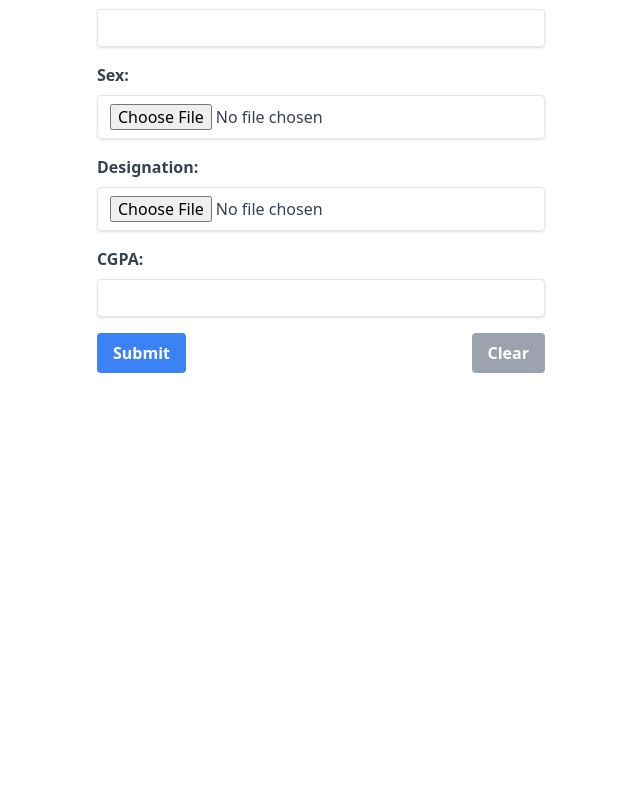
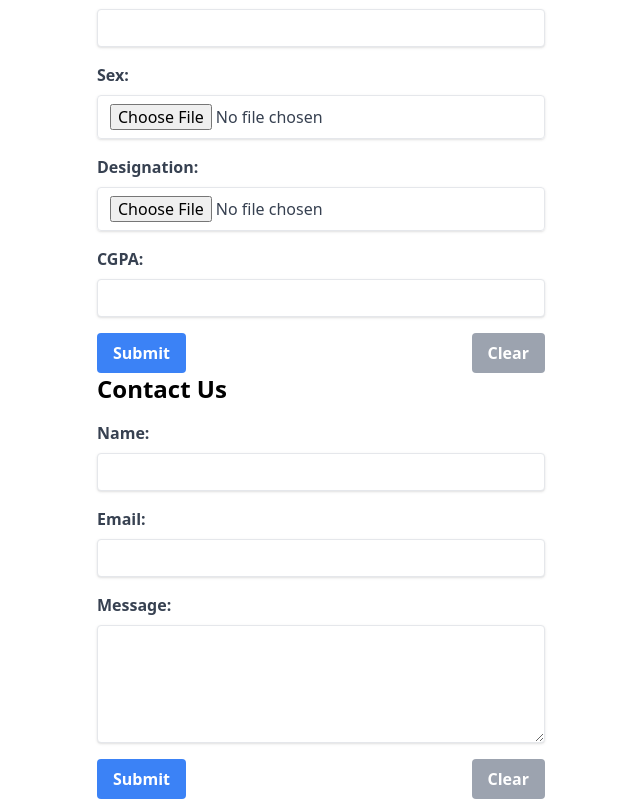
Before and after one commit to Chachu21/HRMS, a React (Create React App) app in the folder frontend/: page / in a window 1280 px wide. Shown: the part 2495-3294 px from the top of the page, without its empty margins (319-959 px from the left). Before the commit the page ends 2868 px from the top, so only its background shows below. Built offline with nearby package versions, Linux system fonts and the light colour scheme.

Commit message:
i have added contact-pages

```diff
--- a/frontend/src/App.js
+++ b/frontend/src/App.js
@@ -2,6 +2,7 @@ import { Route, Routes } from "react-router-dom";
 import LandingPage from "./pages/LandingPage";
 import Register from "./pages/Register";
 import Login from "./pages/Login";
+import ContactPage from "./comopnents/contact/contactPage";
 import JobVacancyAnnouncement from './comopnents/vacancy/VacancyPage';
 import { ToastContainer } from "react-toastify";
 import "react-toastify/dist/ReactToastify.css";
@@ -39,6 +40,7 @@ function App() {
       <ToastContainer />
 <div>
   <JobVacancyAnnouncement />
+  <ContactPage />
 </div>
 
     </div>
--- /dev/null
+++ b/frontend/src/comopnents/contact/contactPage.jsx
@@ -0,0 +1,82 @@
+import React, { useState } from "react";
+
+function ContactPage() {
+  const [name, setName] = useState("");
+  const [email, setEmail] = useState("");
+  const [message, setMessage] = useState("");
+
+  const handleSubmit = (event) => {
+    event.preventDefault();
+    // TODO: handle form submission
+  };
+
+  const handleClear = () => {
+    setName("");
+    setEmail("");
+    setMessage("");
+  };
+
+  return (
+    <div className="max-w-md mx-auto">
+      <h2 className="text-2xl font-bold mb-4">Contact Us</h2>
+      <form onSubmit={handleSubmit} className="space-y-4">
+        <div className="flex flex-col">
+          <label htmlFor="name" className="text-gray-700 font-bold mb-2">
+            Name:
+          </label>
+          <input
+            id="name"
+            type="text"
+            value={name}
+            onChange={(e) => setName(e.target.value)}
+            className="shadow appearance-none border rounded w-full py-2 px-3 text-gray-700 leading-tight focus:outline-none focus:shadow-outline"
+            required
+          />
+        </div>
+        <div className="flex flex-col">
+          <label htmlFor="email" className="text-gray-700 font-bold mb-2">
+            Email:
+          </label>
+          <input
+            id="email"
+            type="email"
+            value={email}
+            onChange={(e) => setEmail(e.target.value)}
+            className="shadow appearance-none border rounded w-full py-2 px-3 text-gray-700 leading-tight focus:outline-none focus:shadow-outline"
+            required
+          />
+        </div>
+        <div className="flex flex-col">
+          <label htmlFor="message" className="text-gray-700 font-bold mb-2">
+            Message:
+          </label>
+          <textarea
+            id="message"
+            value={message}
+            onChange={(e) => setMessage(e.target.value)}
+            className="shadow appearance-none border rounded w-full py-2 px-3 text-gray-700 leading-tight focus:outline-none focus:shadow-outline"
+            rows={5}
+            required
+          />
+        </div>
+        <div className="flex justify-between">
+          <button
+            type="submit"
+            className="bg-blue-500 hover:bg-blue-700 text-white font-bold py-2 px-4 rounded focus:outline-none focus:shadow-outline"
+          >
+            Submit
+          </button>
+          <button
+            type="button"
+            onClick={handleClear}
+            className="bg-gray-400 hover:bg-gray-500 text-white font-bold py-2 px-4 rounded focus:outline-none focus:shadow-outline"
+          >
+            Clear
+          </button>
+        </div>
+      </form>
+    </div>
+  );
+}
+
+export default ContactPage;
```
